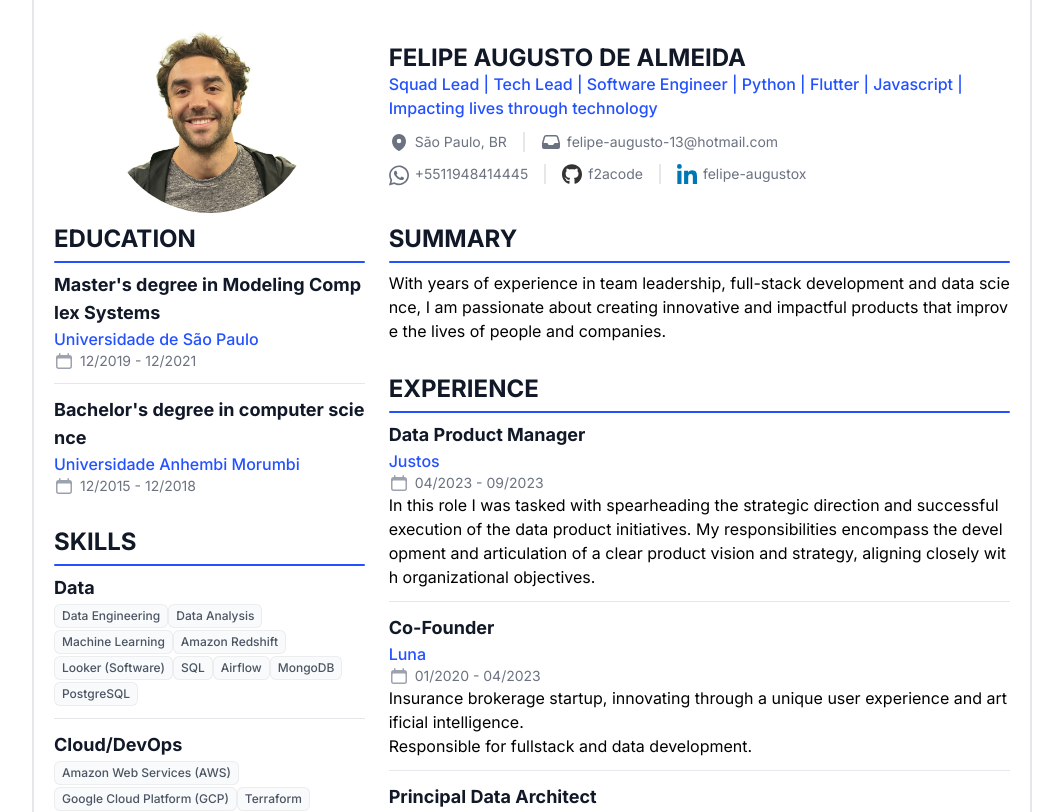
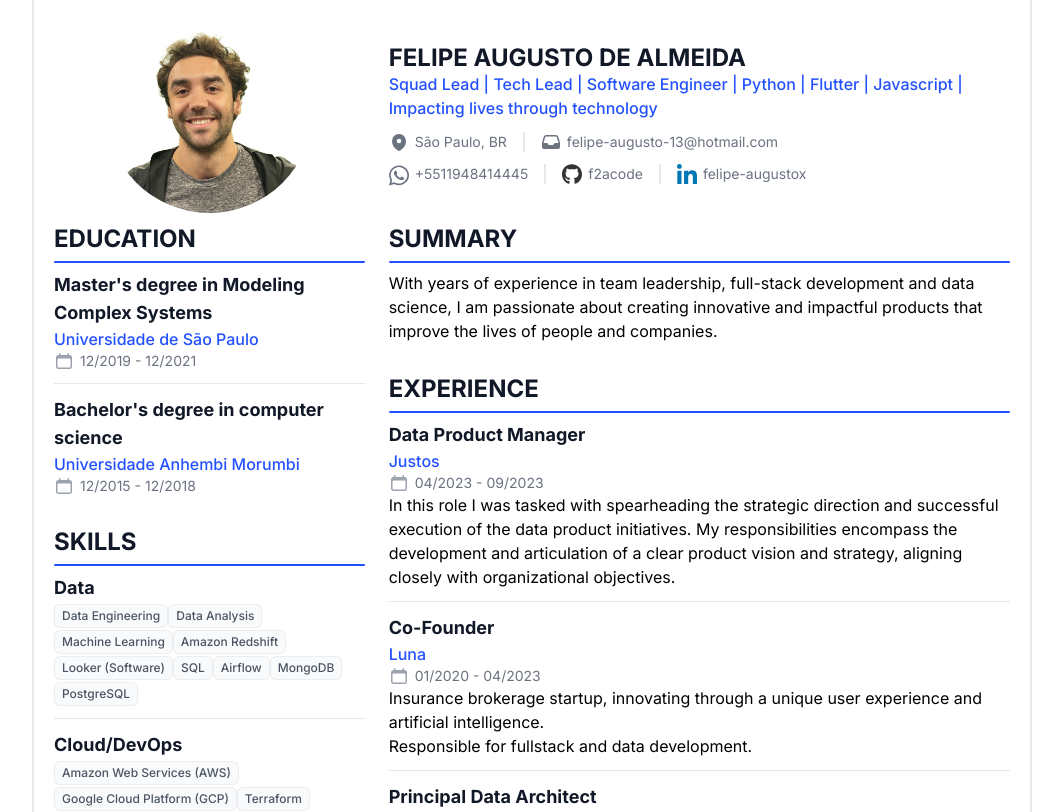
Before and after one commit to f2acode/personal-website, a Next.js app: page /resume in a window 1280 px wide. Shown: the top 812 px of the page, without its empty margins (108-1171 px from the left). Built offline with nearby package versions, Linux system fonts and the light colour scheme.

Commit message:
fix: word break

```diff
--- a/src/app/resume/page.tsx
+++ b/src/app/resume/page.tsx
@@ -57,7 +57,7 @@ export default function ResumePage() {
     <div className="flex place-content-center">
       <div className="flex items-center justify-center px-2 flex-col whitespace-break-spaces w-[1000px] border-x-2">
         <TagLine resumeData={resume}></TagLine>
-        <div className="flex text-left break-all">
+        <div className="flex text-left" style={{ wordBreak: 'break-word' }}>
           <div className="w-2/6 m-3">
             <H2Resume>Education</H2Resume>
             <div className="divide-y *:py-3 first:*:pt-0 last:*:pb-0 mb-8">
```
